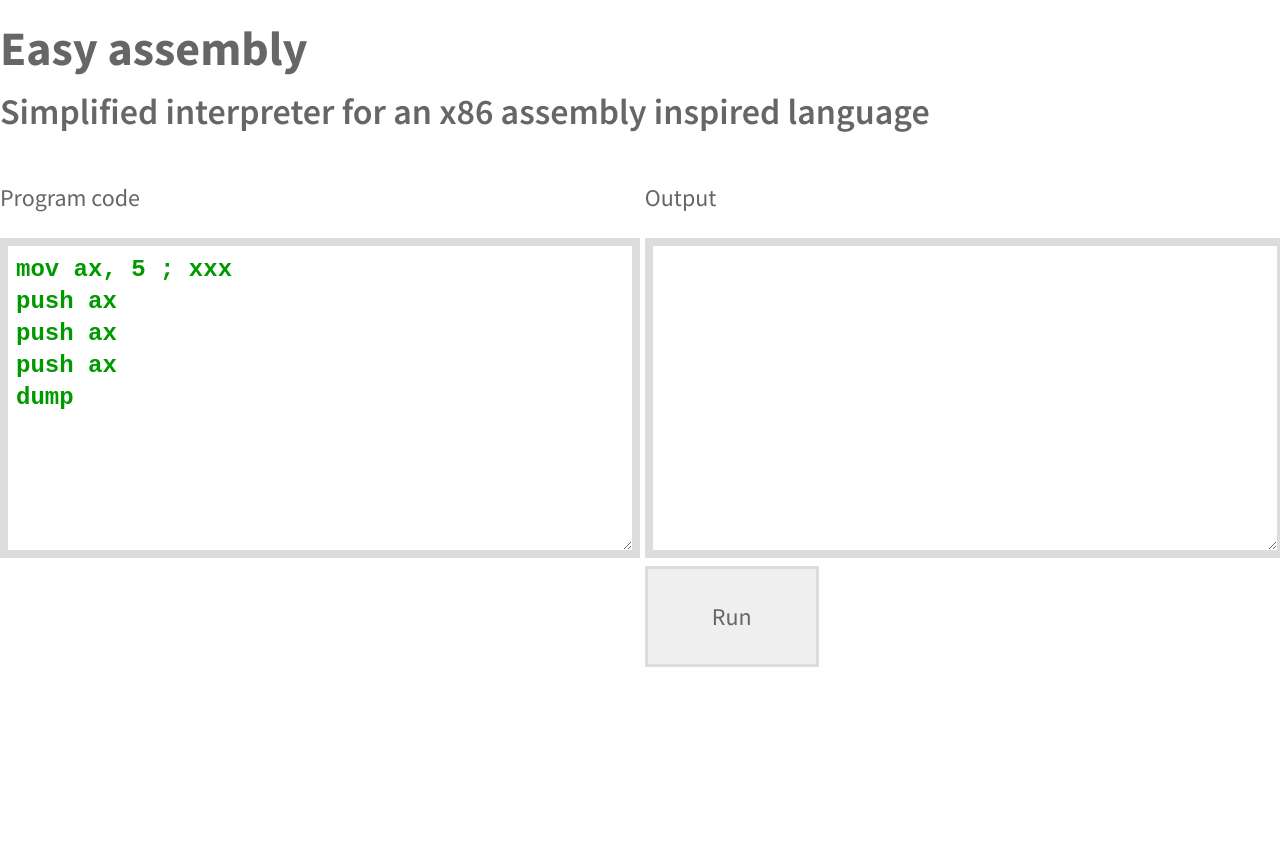
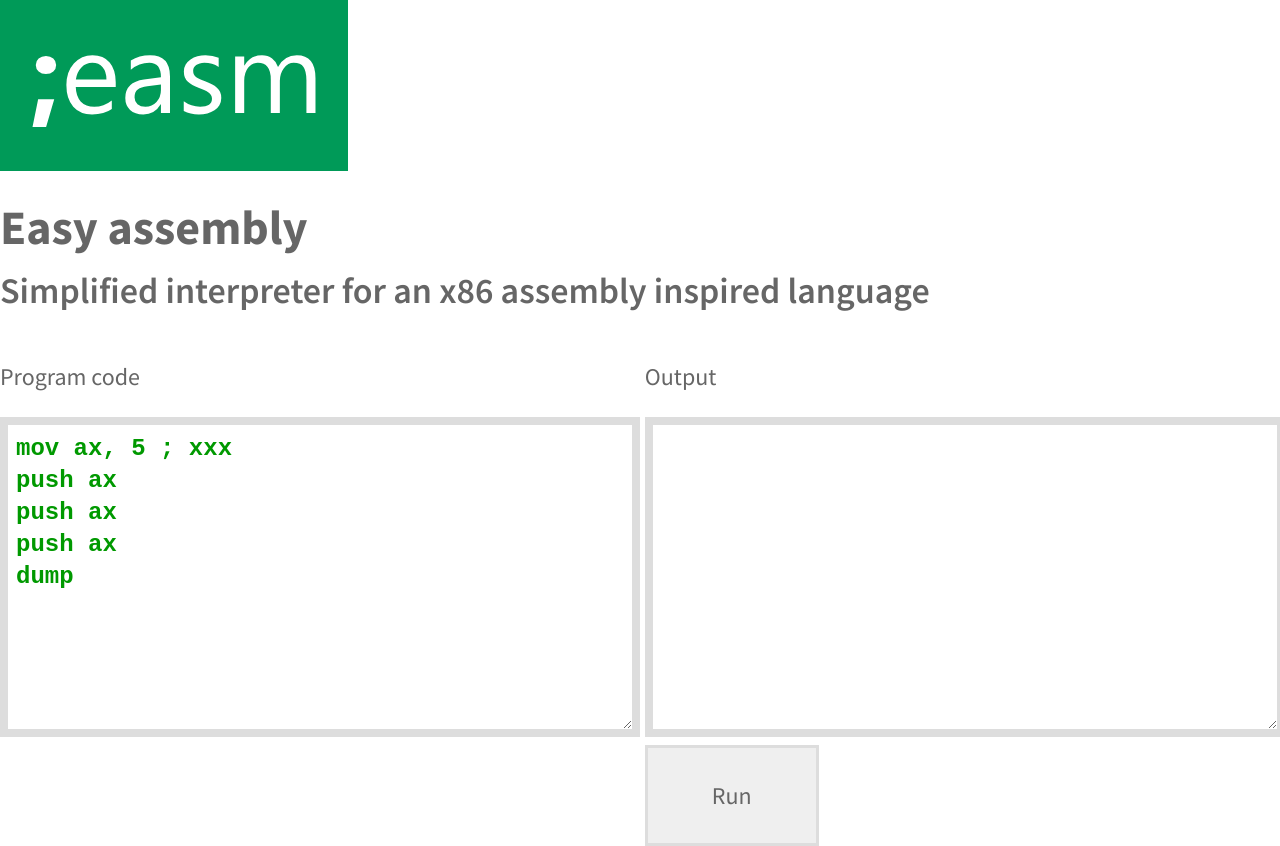
Before and after one commit to krondorl/krondorl.github.io, a plain HTML site: page easy-asm/index.html in a window 1280 px wide. Before the commit the page ends 800 px from the top, so only its background shows below. Drawn offline with Linux system fonts and the light colour scheme.

Commit message:
insert logo into page

```diff
--- a/easy-asm/index.html
+++ b/easy-asm/index.html
@@ -9,6 +9,7 @@
 </head>
 <body>
   <div class="wrapper">
+    <img src="easm-logo.svg" alt="Easy Assembly logo">
     <h1>Easy assembly</h1>
     <h2>Simplified interpreter for an x86 assembly inspired language</h2>
     <main>
```
